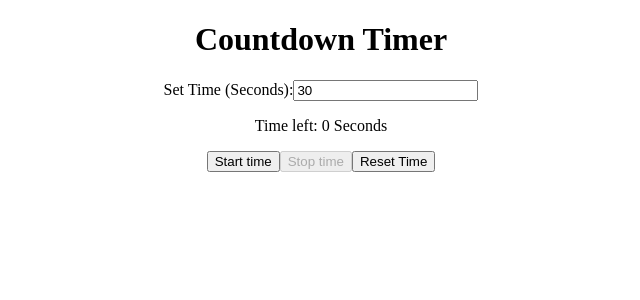
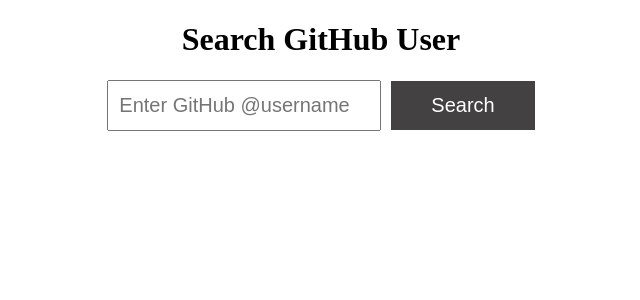
Before and after one commit to RashkaBoy08/react-course, a React (Vite) app: page / in a window 1280 px wide. Shown: the top 300 px of the page, without its empty margins (319-959 px from the left). Built offline with nearby package versions, Linux system fonts and the light colour scheme.

Commit message:
Update React course files

```diff
--- a/src/App.jsx
+++ b/src/App.jsx
@@ -1,7 +1,7 @@
-import { Greeting } from "./Greeting";
+import { SearchGithubUsers } from "./SearchGithub";
 
 function App() {
-  return <Greeting />;
+  return <SearchGithubUsers />;
 }
 
 export default App;
--- a/src/Greeting.jsx
+++ b/src/Greeting.jsx
@@ -3,7 +3,7 @@
 export const Greeting = () => {
   const [count, setCount] = useState(0);
   const [isRunning, setIsRunning] = useState(false);
-  const [inputTime, setInputTime] = useState(30);
+  const [inputTime, setInputTime] = useState(60);
 
   useEffect(() => {
     let timer;
--- /dev/null
+++ b/src/SearchGithub.jsx
@@ -0,0 +1,134 @@
+import { useState } from "react";
+
+export const SearchGithubUsers = () => {
+  const [username, setUsername] = useState(null);
+  const [name, setName] = useState("");
+  const [error, setError] = useState("");
+  const [loading, setLoading] = useState(false);
+
+  const getUser = async () => {
+    if (!name.trim()) {
+      setError("Please enter a GitHub username");
+      setUsername(null);
+      return;
+    }
+
+    try {
+      setLoading(true);
+      setError("");
+
+      let response = await fetch(`https://api.github.com/users/${name.trim()}`);
+
+      console.log(response.status);
+
+      if (!response.ok) {
+        throw new Error("GitHub @username not found");
+      }
+
+      const data = await response.json();
+
+      console.log(data);
+
+      setUsername(data);
+      setName("");
+    } catch (error) {
+      setError(error.message);
+      setUsername(null);
+    } finally {
+      setLoading(false);
+    }
+  };
+
+  // markup
+  return (
+    <div
+      style={{
+        textAlign: "center",
+      }}
+    >
+      <h1>Search GitHub User</h1>
+
+      <input
+        type="text"
+        placeholder="Enter GitHub @username"
+        onChange={(e) => setName(e.target.value)}
+        value={name}
+        style={{
+          color: "#434141",
+          width: "250px",
+          height: "45px",
+          fontSize: "20px",
+          paddingInline: "10px",
+        }}
+      />
+
+      <button
+        type="submit"
+        onClick={getUser}
+        disabled={loading}
+        style={{
+          marginLeft: "10px",
+          paddingBlock: "13px",
+          paddingInline: "40px",
+          fontSize: "20px",
+          backgroundColor: loading ? "#888" : "#434141",
+          color: "#fff",
+          border: "none",
+          cursor: loading ? "not-allowed" : "pointer",
+        }}
+      >
+        {loading ? "Searching..." : "Search"}
+      </button>
+
+      {/* Loading message */}
+      {loading && <p>Loading GitHub user...</p>}
+
+      {/* Error message */}
+      {error && (
+        <p
+          style={{
+            color: "red",
+            fontSize: "18px",
+            fontWeight: "bold",
+          }}
+        >
+          {error}
+        </p>
+      )}
+
+      {/* Data showing here */}
+      {username && (
+        <div>
+          <h1>{username.login}</h1>
+
+          <img
+            src={username.avatar_url}
+            alt={username.login}
+            style={{
+              borderRadius: "50%",
+              height: "200px",
+              width: "200px",
+            }}
+          />
+
+          {/* add more details */}
+          <p>
+            Location: <span>{username.location || "Not available"}</span>
+          </p>
+
+          <p>
+            Public Repos: <span>{username.public_repos}</span>
+          </p>
+
+          <p>
+            Followers: <span>{username.followers}</span>
+          </p>
+
+          <p>
+            Following: <span>{username.following}</span>
+          </p>
+        </div>
+      )}
+    </div>
+  );
+};
```
Also changed, not shown: src/FetchData.jsx (added, +46 -0 lines).
